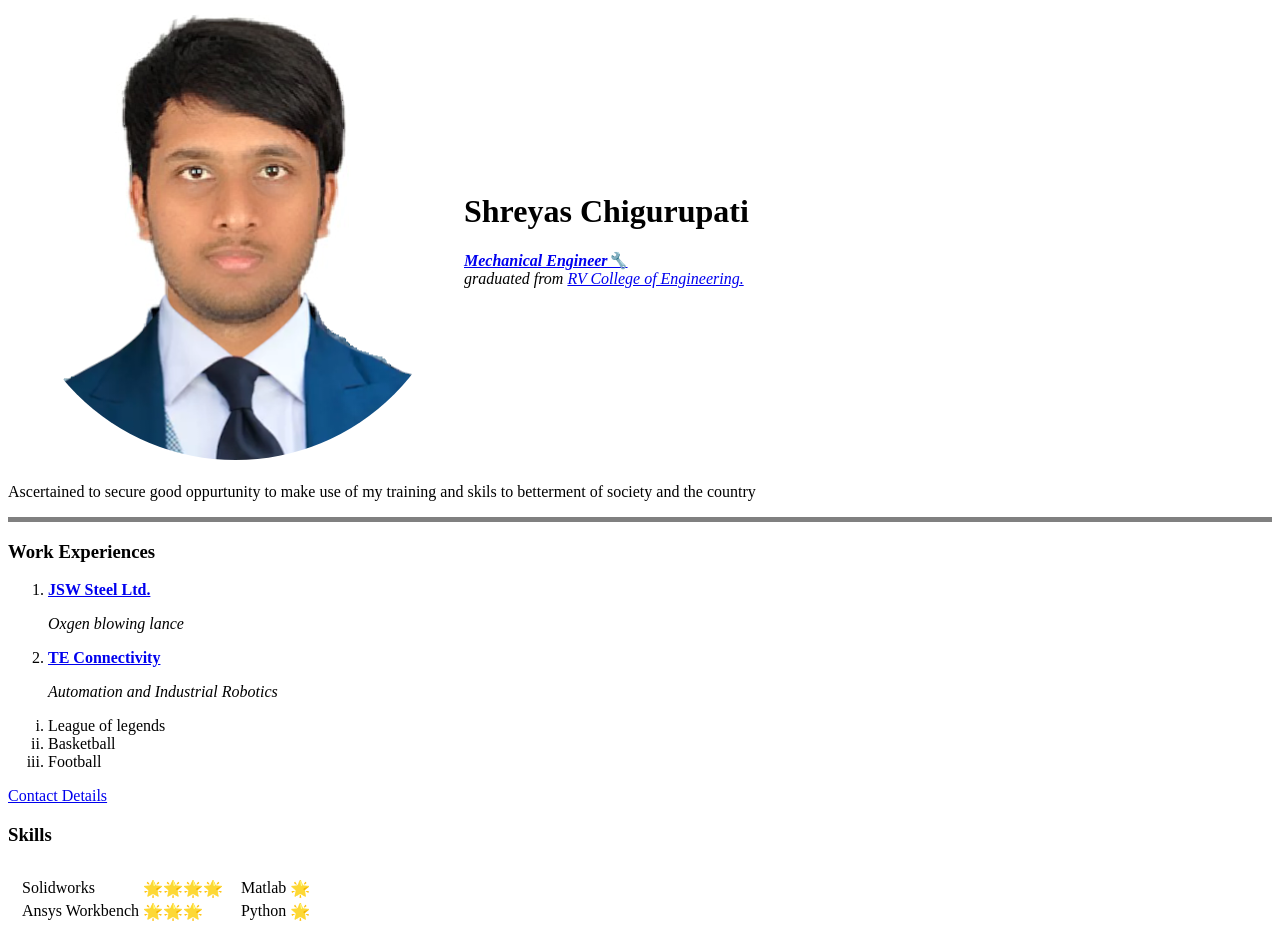
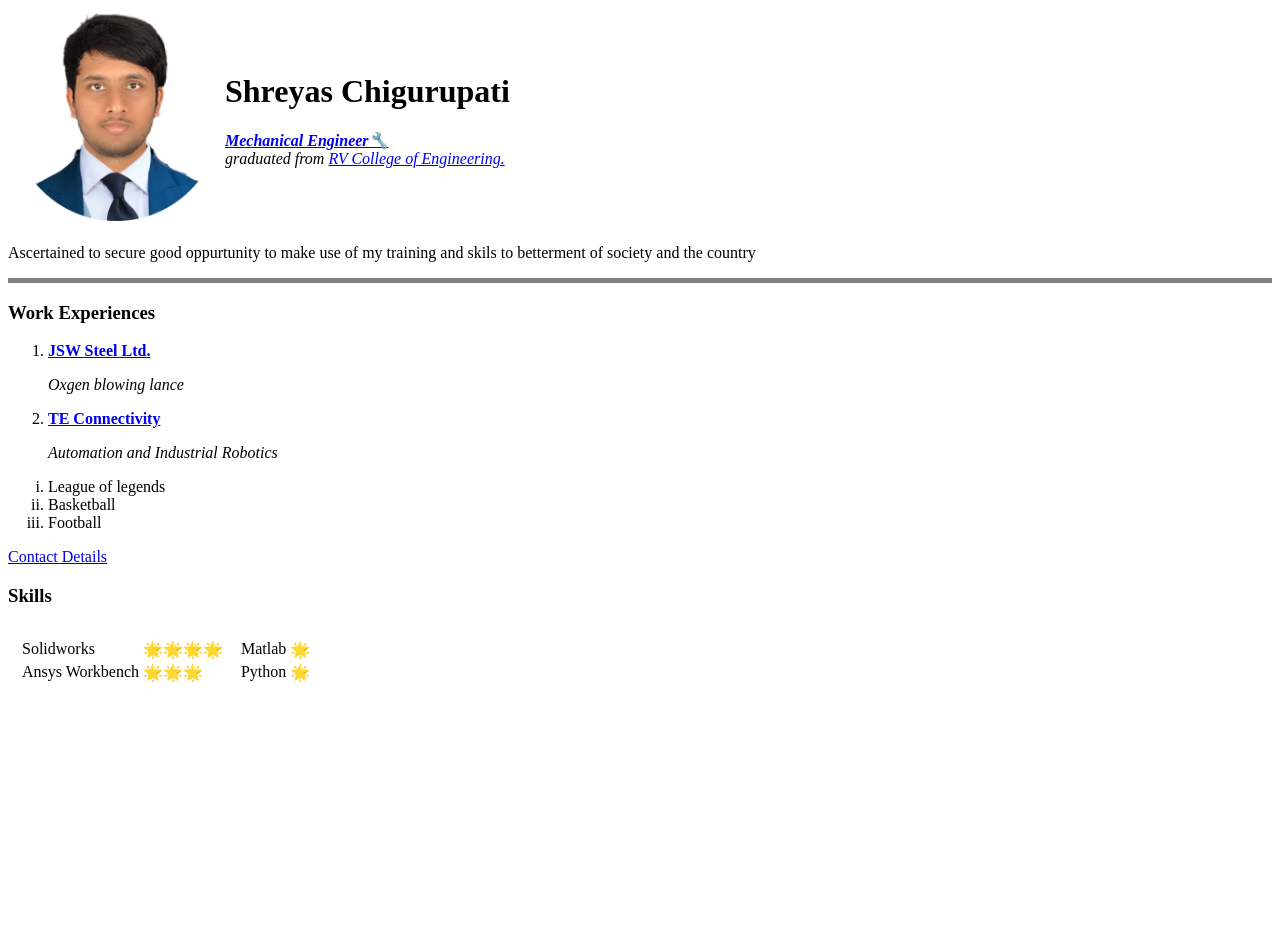
Before and after one commit to Shreyas-git-code/CV, a plain HTML site: page index.html in a window 1280 px wide. After the commit the page ends 800 px from the top, so only its background shows below. Drawn offline with Linux system fonts and the light colour scheme.

Commit message:
Update index.html

```diff
--- a/index.html
+++ b/index.html
@@ -9,7 +9,7 @@
 <body>
   <table>
     <tr>
-      <td> <img src="shreyas.png" alt="profile picture"></td>
+      <td> <img src="shreyas.png" width="210" height="210" alt="profile picture"></td>
       <td>
         <h1>Shreyas Chigurupati</h1>
         <p><em><strong><a href="https://rvce.edu.in/me-menu">Mechanical Engineer🔧</a></strong><br>graduated from <a href="https://www.rvce.edu.in/">RV College of Engineering.</a></em></p>
```
